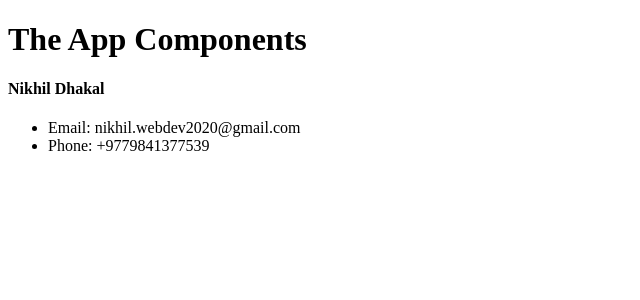
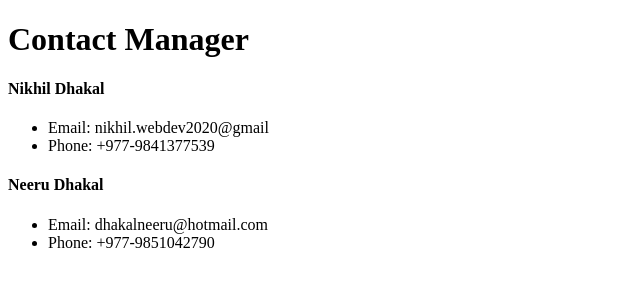
Before and after one commit to nikhildhakal/React-Contact-Manager, a React (Create React App) app: page / in a window 1280 px wide. Shown: the top 300 px of the page, without its empty margins (0-640 px from the left). Built offline with nearby package versions, Linux system fonts and the light colour scheme.

Commit message:
Functional component and working with props

```diff
--- a/src/App.js
+++ b/src/App.js
@@ -1,13 +1,23 @@
 import React from 'react';
 import Contact from './components/Contact';
+import Header from './components/Header';
 
 import './App.css';
 
 function App() {
   return (
     <div className="App">
-      	<h1>The App Components</h1>
- 		<Contact />
+ 		<Header branding = "Contact Manager" />
+ 		<Contact
+ 			name = "Nikhil Dhakal"
+ 			email = "nikhil.webdev2020@gmail"
+ 			phone = "+977-9841377539"
+ 		/>
+ 		<Contact
+ 			name = "Neeru Dhakal"
+ 			email = "dhakalneeru@hotmail.com"
+ 			phone = "+977-9851042790"
+ 		/>
     </div>
   );
 }
--- a/src/components/Contact.js
+++ b/src/components/Contact.js
@@ -2,12 +2,14 @@ import React, { Component } from 'react'
 
 class Contact extends Component {
 	render() {
+		const { name, email, phone } = this.props;
+
 		return (
 			<div>
-				<h4>Nikhil Dhakal</h4>
+				<h4>{ name }</h4>
 				<ul>
-					<li>Email: nikhil.webdev2020@gmail.com</li>
-					<li>Phone: +9779841377539</li>
+					<li>Email: { email }</li>
+					<li>Phone: { phone }</li>
 				</ul>
 			</div>
 		)
--- /dev/null
+++ b/src/components/Header.js
@@ -0,0 +1,12 @@
+import React from 'react';
+
+const Header = ( props ) => {
+	const { branding } = props;
+	return (
+		<div>
+			<h1>{ branding }</h1>
+		</div>
+	);
+};
+
+export default Header;
```
